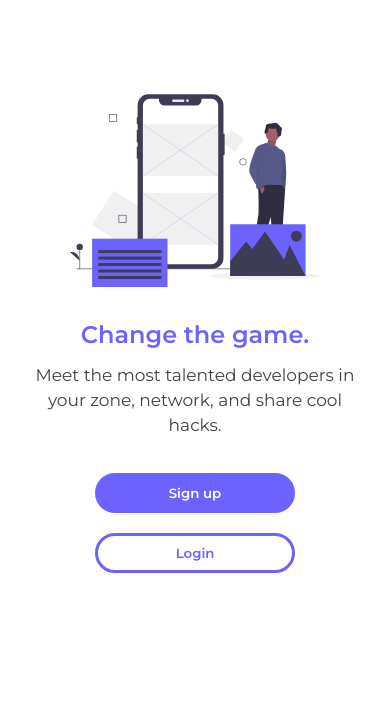
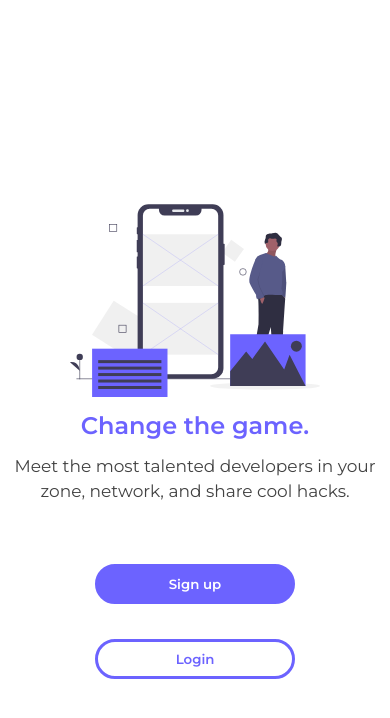
Before and after one commit to EyderACM/MERN-app, a React (Create React App) app in the folder client/: page / in a window 390 px wide. Shown: the top 718 px of the page. Built offline with nearby package versions, Linux system fonts and the light colour scheme.

Commit message:
Make landing page responsive

```diff
--- a/client/public/index.html
+++ b/client/public/index.html
@@ -1,5 +1,5 @@
 <!DOCTYPE html>
-<html style="height:100%" lang="en">
+<html lang="en" style="height: 100%">
   <head>
     <meta charset="utf-8" />
     <link rel="shortcut icon" href="%PUBLIC_URL%/favicon.ico" />
@@ -26,9 +26,9 @@
     -->
     <title>React App</title>
   </head>
-  <body>
+  <body style="height: 100%; margin: 0">
     <noscript>You need to enable JavaScript to run this app.</noscript>
-    <div id="root"></div>
+    <div id="root" style="height: 100%"></div>
     <!--
       This HTML file is a template.
       If you open it directly in the browser, you will see an empty page.
--- a/client/src/Views/LandingPage/LandingPage.tsx
+++ b/client/src/Views/LandingPage/LandingPage.tsx
@@ -18,10 +18,10 @@ export const LandingPage: React.FC = () => (
         Meet the most talented developers in your zone, network, and share cool
         hacks.
       </H3>
-      <LandingButtonWrapper>
-        <Button color='primary'>Sign up</Button>
-        <Button color='transparent'>Login</Button>
-      </LandingButtonWrapper>
     </LandingTextWrapper>
+    <LandingButtonWrapper>
+      <Button color='primary'>Sign up</Button>
+      <Button color='transparent'>Login</Button>
+    </LandingButtonWrapper>
   </React.Fragment>
 );
--- a/client/src/Views/LandingPage/components/ImageWrapper.tsx
+++ b/client/src/Views/LandingPage/components/ImageWrapper.tsx
@@ -1,8 +1,6 @@
 import styled from 'styled-components';
 
 export const ImageWrapper = styled.div`
-  align-items: center;
   display: flex;
-  height: 18rem;
   justify-content: center;
 `;
--- a/client/src/Views/LandingPage/components/LandingButtonWrapper.tsx
+++ b/client/src/Views/LandingPage/components/LandingButtonWrapper.tsx
@@ -4,7 +4,7 @@ export const LandingButtonWrapper = styled.div`
   align-items: center
   display: flex;
   flex-direction: column;
-  height: 120px;
+  height: 150px;
   justify-content: space-around;
-  margin-top: 3vh;
+  margin-top: 5vh;
 `;
--- a/client/src/components/GlobalWrapper/GlobalWrapper.tsx
+++ b/client/src/components/GlobalWrapper/GlobalWrapper.tsx
@@ -1,6 +1,11 @@
 import styled from 'styled-components';
 
 export const GlobalWrapper = styled.div`
-  padding: 10px;
+  align-items: center;
+  display: flex;
+  flex-direction: column;
+  height: 100%;
+  justify-content: center;
   margin: 0;
+  padding: 0;
 `;
```
